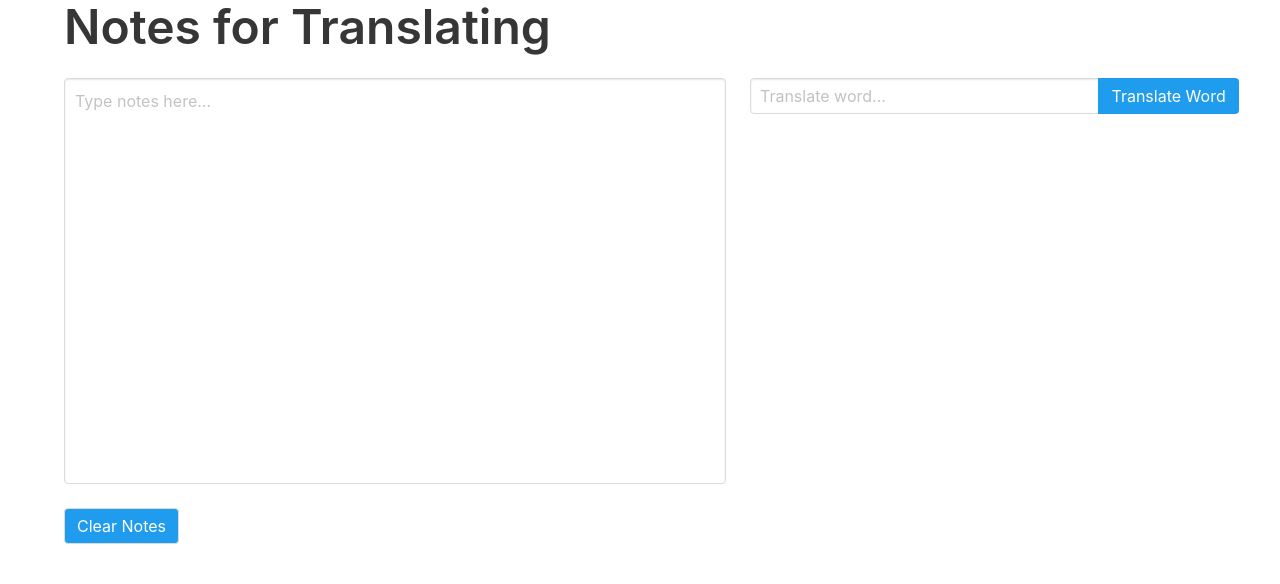
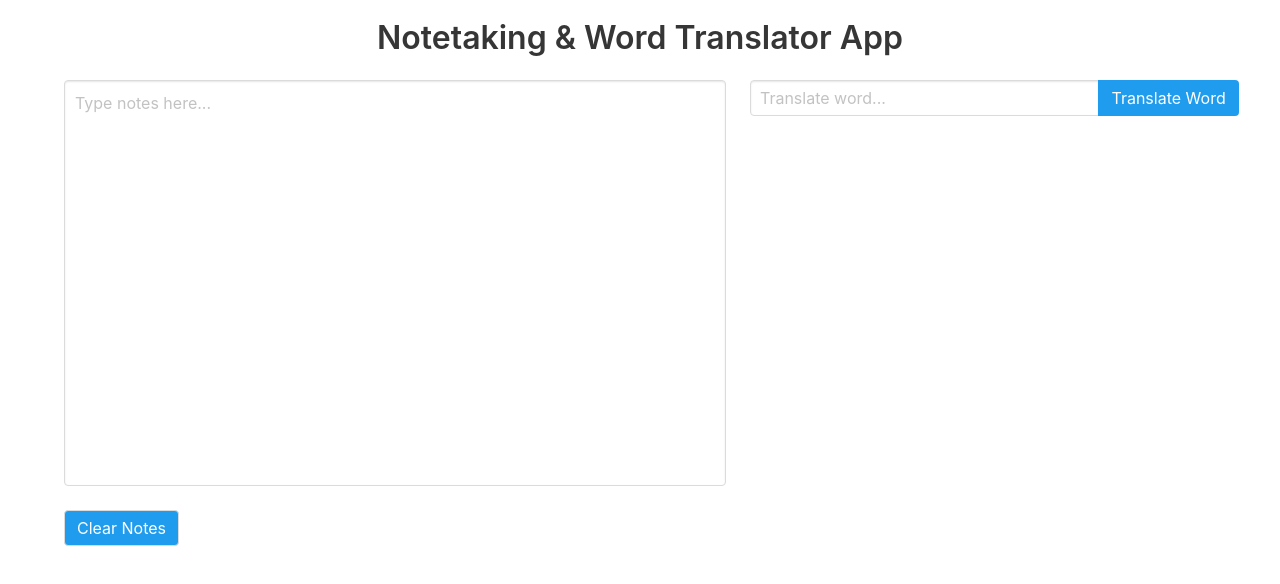
Before and after one commit to jidalgo11/wordtranslator, a plain HTML site: page index.html in a window 1280 px wide. Drawn offline with nearby package versions, Linux system fonts and the light colour scheme.

Commit message:
tile style updates

```diff
--- a/index.html
+++ b/index.html
@@ -13,7 +13,7 @@
 
 <body>
     <div class="container">
-        <h1 class="title is-1">Notes for Translating</h1>
+        <h1 class="title is-3 has-text-centered">Notetaking & Word Translator App</h1>
         <div class="columns">
             <div class="column is-7">
                 <textarea id="textarea" class="textarea has-fixed-size" placeholder="Type notes here..." rows="16"></textarea>
--- a/style.css
+++ b/style.css
@@ -1,3 +1,7 @@
+body {
+    padding-top: 20px;
+}
+
 .search-field .control:first-child {
     width: 75%;
 }
```
